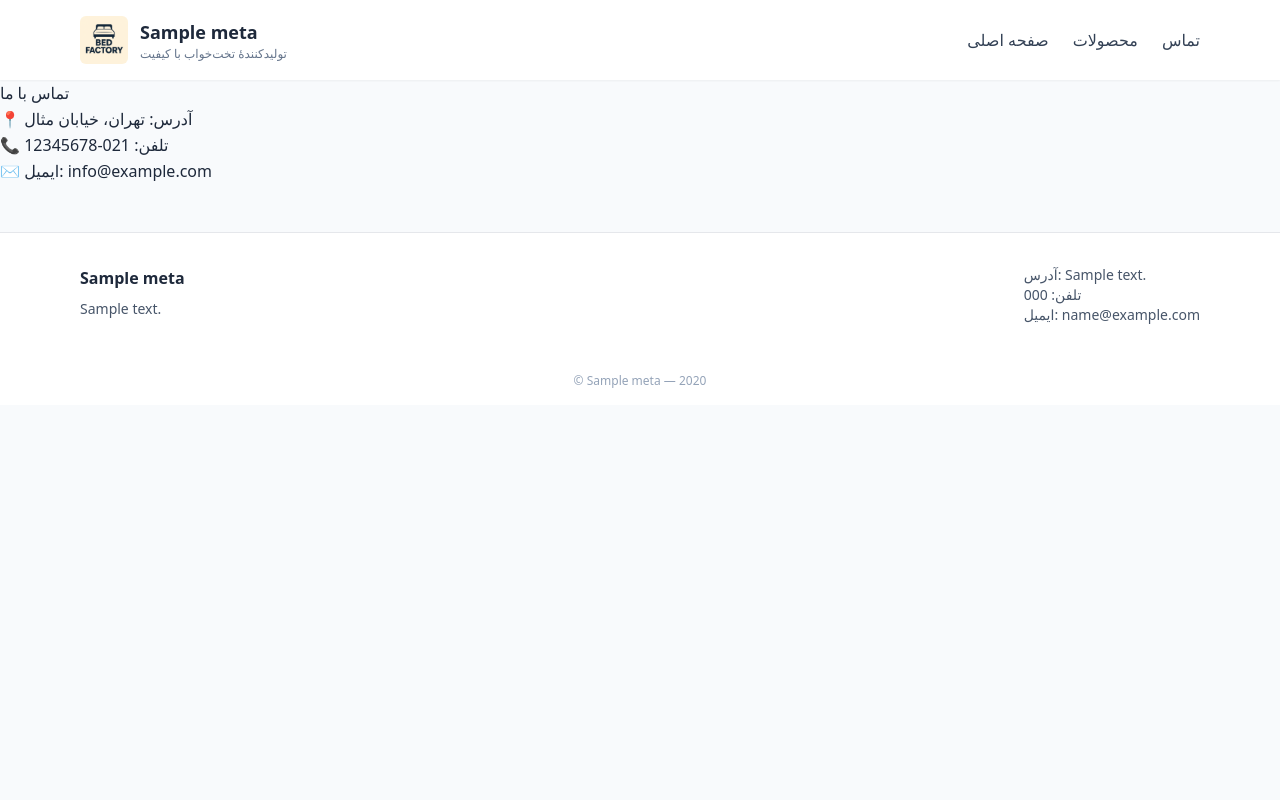
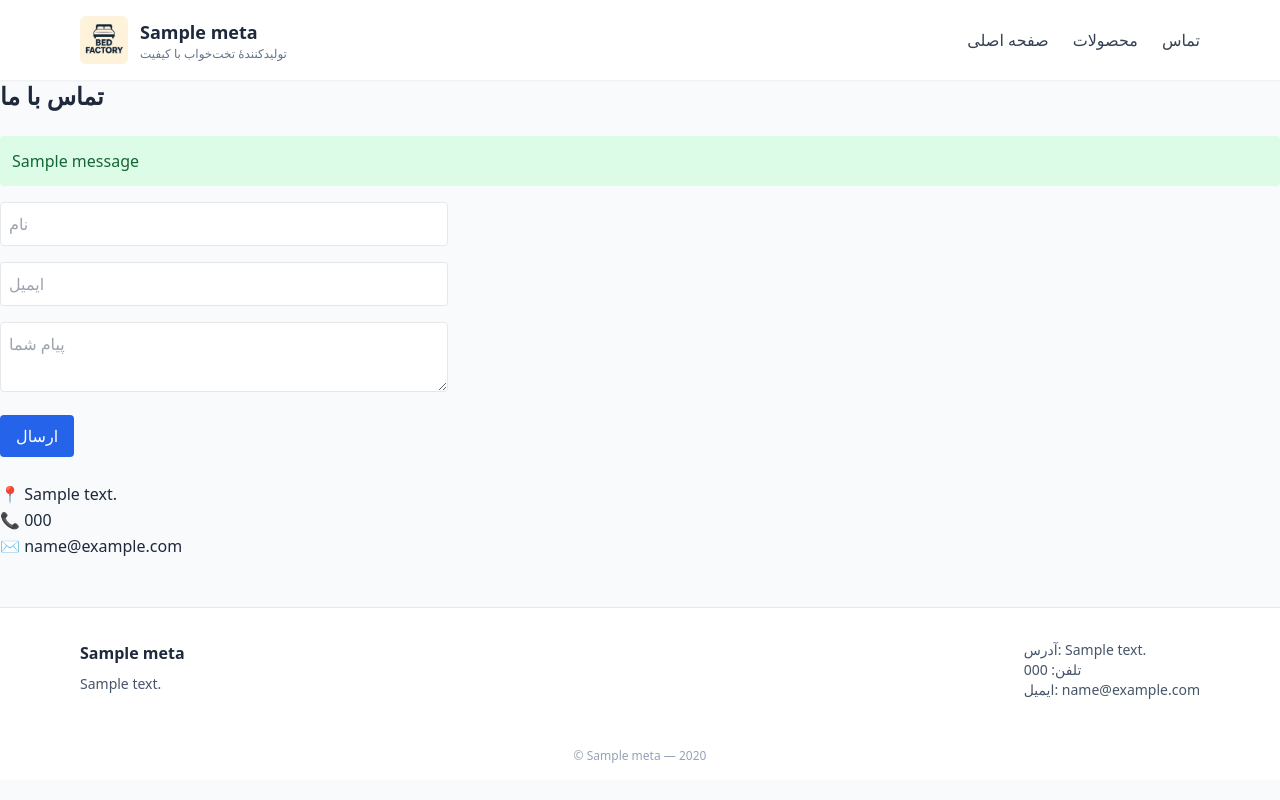
Before and after one commit to navidwolf/pro-bed-factory-website, a Flask app: template templates/contact.html in a window 1280 px wide. Run offline with Flask 3, Linux system fonts and the light colour scheme; the template is opened without the code that fills it: most values are stand-ins (such as "Sample title", 1, 10 or a date in 2020); one stand-in notice (Sample message) is shown; some libraries are stand-ins or nearby versions.

Commit message:
افزودن دیتابیس SQLite، فرم تماس، بهبود ساختار پروژه

```diff
--- a/app.py
+++ b/app.py
@@ -1,10 +1,12 @@
-from flask import Flask, render_template, url_for, Response
+from flask import Flask, render_template, url_for, Response, request, redirect, flash
 from datetime import datetime
-import os
+import sqlite3, os, json
 
 app = Flask(__name__)
+app.secret_key = "supersecretkey"  # لازم برای flash messages
 
-# Basic site data — customize
+DB_NAME = "products.db"
+
 SITE_META = {
     'site_name': 'Bed Factory Co.',
     'description': 'تولید کنندهٔ تخت‌خواب‌های با کیفیت — طراحی و ساخت در ایران.',
@@ -13,49 +15,109 @@ SITE_META = {
     'email': 'info@bedfactory.example'
 }
 
+# --- Helper: اتصال به دیتابیس ---
+def get_db():
+    conn = sqlite3.connect(DB_NAME)
+    conn.row_factory = sqlite3.Row
+    return conn
+
+# --- بارگذاری محصولات نمونه از JSON ---
+def init_db():
+    if not os.path.exists(DB_NAME):
+        conn = get_db()
+        c = conn.cursor()
+        c.execute('''CREATE TABLE products (
+            id INTEGER PRIMARY KEY AUTOINCREMENT,
+            title TEXT, image TEXT, excerpt TEXT,
+            desc TEXT, details TEXT
+        )''')
+        c.execute('''CREATE TABLE messages (
+            id INTEGER PRIMARY KEY AUTOINCREMENT,
+            name TEXT, email TEXT, message TEXT, created_at TEXT
+        )''')
+        conn.commit()
+
+        # بارگذاری داده‌ها از JSON
+        with open("products.json", "r", encoding="utf-8") as f:
+            data = json.load(f)
+            for p in data:
+                c.execute("INSERT INTO products (title,image,excerpt,desc,details) VALUES (?,?,?,?,?)",
+                          (p['title'], p['image'], p['excerpt'], p['desc'], p['details']))
+        conn.commit()
+        conn.close()
+
+init_db()
+
+# --- Middleware ساده برای CSP ---
+@app.after_request
+def add_security_headers(resp):
+    resp.headers['Content-Security-Policy'] = "default-src 'self' data: https://cdn.tailwindcss.com;"
+    return resp
+
+# --- Routes ---
 @app.route('/')
 def index():
-    products = [
-        { 'id': 1, 'title': 'تخت خواب مدل آریا', 'image': url_for('static', filename='images/product1.webp'), 'excerpt': 'کلاف چوبی، راحتی بالا' },
-        { 'id': 2, 'title': 'تخت خواب مدل نیلا', 'image': url_for('static', filename='images/product2.webp'), 'excerpt': 'مدرن و شیک' },
-    ]
-    return render_template('index.html', meta=SITE_META, products=products)
+    conn = get_db()
+    products = conn.execute("SELECT id,title,image,excerpt FROM products").fetchall()
+    conn.close()
+    return render_template('index.html', meta=SITE_META,
+                           page_title="خانه | " + SITE_META['site_name'],
+                           page_desc=SITE_META['description'],
+                           products=products)
 
 @app.route('/products')
 def products():
-    products = [
-        { 'id': 1, 'title': 'تخت خواب مدل آریا', 'image': url_for('static', filename='images/product1.webp'), 'desc': 'کلاف چوبی استاندارد، ابعاد مختلف' },
-        { 'id': 2, 'title': 'تخت خواب مدل نیلا', 'image': url_for('static', filename='images/product2.webp'), 'desc': 'مناسب فضاهای مدرن، قابل سفارش' },
-    ]
-    return render_template('products.html', meta=SITE_META, products=products)
+    conn = get_db()
+    products = conn.execute("SELECT * FROM products").fetchall()
+    conn.close()
+    return render_template('products.html', meta=SITE_META,
+                           page_title="محصولات | " + SITE_META['site_name'],
+                           page_desc="لیست محصولات تخت‌خواب تولیدی",
+                           products=products)
 
-# ✅ Route جدید برای جزئیات محصول
 @app.route('/product/<int:product_id>')
 def product_detail(product_id):
-    products = [
-        { 'id': 1, 'title': 'تخت خواب مدل آریا', 'image': url_for('static', filename='images/product1.webp'),
-          'desc': 'کلاف چوبی استاندارد، ابعاد مختلف',
-          'details': 'تخت خواب مدل آریا با چوب مقاوم ساخته شده و طراحی ارگونومیک دارد. مناسب افرادی که به دنبال راحتی و استحکام هستند.' },
-        { 'id': 2, 'title': 'تخت خواب مدل نیلا', 'image': url_for('static', filename='images/product2.webp'),
-          'desc': 'مناسب فضاهای مدرن، قابل سفارش',
-          'details': 'تخت خواب مدل نیلا با طراحی مدرن و کم‌جا، مناسب آپارتمان‌ها و اتاق‌های کوچک است. دارای قابلیت سفارش ابعاد و رنگ.' },
-    ]
-    product = next((p for p in products if p['id'] == product_id), None)
+    conn = get_db()
+    product = conn.execute("SELECT * FROM products WHERE id=?", (product_id,)).fetchone()
+    others = conn.execute("SELECT * FROM products WHERE id!=?", (product_id,)).fetchall()
+    conn.close()
     if not product:
         return "محصول یافت نشد", 404
-    return render_template('product_detail.html', meta=SITE_META, product=product)
+    return render_template('product_detail.html', meta=SITE_META,
+                           page_title=product['title'] + " | " + SITE_META['site_name'],
+                           page_desc=product['desc'],
+                           product=product, products=others)
 
-@app.route('/contact')
+@app.route('/contact', methods=["GET","POST"])
 def contact():
-    return render_template('contact.html', meta=SITE_META)
+    if request.method == "POST":
+        name = request.form.get("name")
+        email = request.form.get("email")
+        message = request.form.get("message")
+        conn = get_db()
+        conn.execute("INSERT INTO messages (name,email,message,created_at) VALUES (?,?,?,?)",
+                     (name,email,message,datetime.now().isoformat()))
+        conn.commit()
+        conn.close()
+        flash("پیام شما با موفقیت ثبت شد ✅")
+        return redirect(url_for('contact'))
+    return render_template('contact.html', meta=SITE_META,
+                           page_title="تماس با ما | " + SITE_META['site_name'],
+                           page_desc="راه‌های ارتباطی با کارخانه")
 
 @app.route('/sitemap.xml')
 def sitemap():
+    conn = get_db()
+    product_ids = [row['id'] for row in conn.execute("SELECT id FROM products").fetchall()]
+    conn.close()
+
     pages = []
-    ten_days_ago = (datetime.now()).date().isoformat()
-    pages.append({'loc': url_for('index', _external=True), 'lastmod': ten_days_ago})
-    pages.append({'loc': url_for('products', _external=True), 'lastmod': ten_days_ago})
-    pages.append({'loc': url_for('contact', _external=True), 'lastmod': ten_days_ago})
+    today = (datetime.now()).date().isoformat()
+    pages.append({'loc': url_for('index', _external=True), 'lastmod': today})
+    pages.append({'loc': url_for('products', _external=True), 'lastmod': today})
+    pages.append({'loc': url_for('contact', _external=True), 'lastmod': today})
+    for pid in product_ids:
+        pages.append({'loc': url_for('product_detail', product_id=pid, _external=True), 'lastmod': today})
 
     xml = ['<?xml version="1.0" encoding="UTF-8"?>',
            '<urlset xmlns="http://www.sitemaps.org/schemas/sitemap/0.9">']
@@ -65,9 +127,8 @@ def sitemap():
         xml.append(f"<lastmod>{p['lastmod']}</lastmod>")
         xml.append('</url>')
     xml.append('</urlset>')
-    response = Response('\n'.join(xml), mimetype='application/xml')
-    return response
+    return Response('\n'.join(xml), mimetype='application/xml')
 
 if __name__ == "__main__":
     port = int(os.environ.get("PORT", 5000))
-    app.run(host="0.0.0.0", port=port)
+    app.run(host="0.0.0.0", port=port, debug=False)
--- /dev/null
+++ b/products.json
@@ -0,0 +1,16 @@
+[
+  {
+    "title": "تخت خواب مدل آریا",
+    "image": "static/images/product1.webp",
+    "excerpt": "کلاف چوبی، راحتی بالا",
+    "desc": "کلاف چوبی استاندارد، ابعاد مختلف",
+    "details": "تخت خواب مدل آریا با چوب مقاوم ساخته شده و طراحی ارگونومیک دارد. مناسب افرادی که به دنبال راحتی و استحکام هستند."
+  },
+  {
+    "title": "تخت خواب مدل نیلا",
+    "image": "static/images/product2.webp",
+    "excerpt": "مدرن و شیک",
+    "desc": "مناسب فضاهای مدرن، قابل سفارش",
+    "details": "تخت خواب مدل نیلا با طراحی مدرن و کم‌جا، مناسب آپارتمان‌ها و اتاق‌های کوچک است. دارای قابلیت سفارش ابعاد و رنگ."
+  }
+]
--- a/templates/contact.html
+++ b/templates/contact.html
@@ -1,7 +1,23 @@
 {% extends "base.html" %}
 {% block content %}
-<h1>تماس با ما</h1>
-<p>📍 آدرس: تهران، خیابان مثال</p>
-<p>📞 تلفن: 021-12345678</p>
-<p>✉️ ایمیل: info@example.com</p>
+<h1 class="text-2xl font-bold mb-6">تماس با ما</h1>
+
+{% with messages = get_flashed_messages() %}
+  {% if messages %}
+    <div class="bg-green-100 text-green-800 p-3 rounded mb-4">{{ messages[0] }}</div>
+  {% endif %}
+{% endwith %}
+
+<form method="POST" class="space-y-4 max-w-md">
+  <input type="text" name="name" placeholder="نام" required class="w-full border rounded p-2">
+  <input type="email" name="email" placeholder="ایمیل" required class="w-full border rounded p-2">
+  <textarea name="message" placeholder="پیام شما" required class="w-full border rounded p-2"></textarea>
+  <button type="submit" class="bg-blue-600 text-white px-4 py-2 rounded">ارسال</button>
+</form>
+
+<div class="mt-6">
+  <p>📍 {{ meta.address }}</p>
+  <p>📞 {{ meta.phone }}</p>
+  <p>✉️ {{ meta.email }}</p>
+</div>
 {% endblock %}
--- a/templates/index.html
+++ b/templates/index.html
@@ -1,11 +1,11 @@
 {% extends 'base.html' %}
-
 {% block content %}
 <h1 class="text-2xl font-bold mb-4">محصولات ما</h1>
 <div class="grid grid-cols-1 md:grid-cols-2 gap-6">
     {% for product in products %}
     <div class="border rounded-lg shadow p-4">
-        <img src="{{ product.image }}" alt="{{ product.title }}" class="w-full h-48 object-cover mb-2">
+        <img src="{{ product.image }}" alt="{{ product.title }}"
+             class="w-full h-48 object-cover mb-2" loading="lazy">
         <h2 class="text-xl font-semibold">{{ product.title }}</h2>
         <p>{{ product.excerpt }}</p>
         <a href="{{ url_for('product_detail', product_id=product.id) }}" class="text-blue-600 hover:underline mt-2 inline-block">
```
